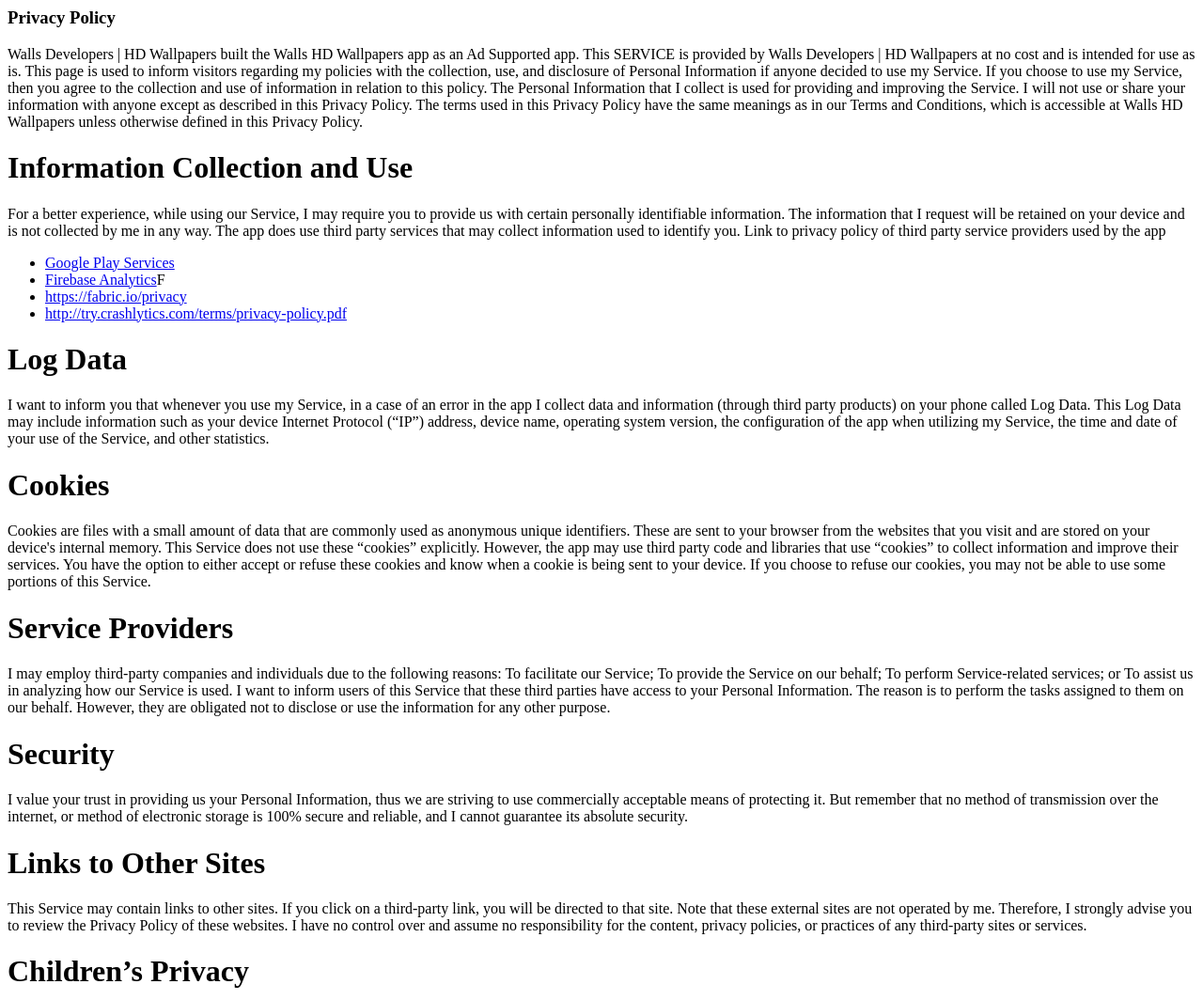
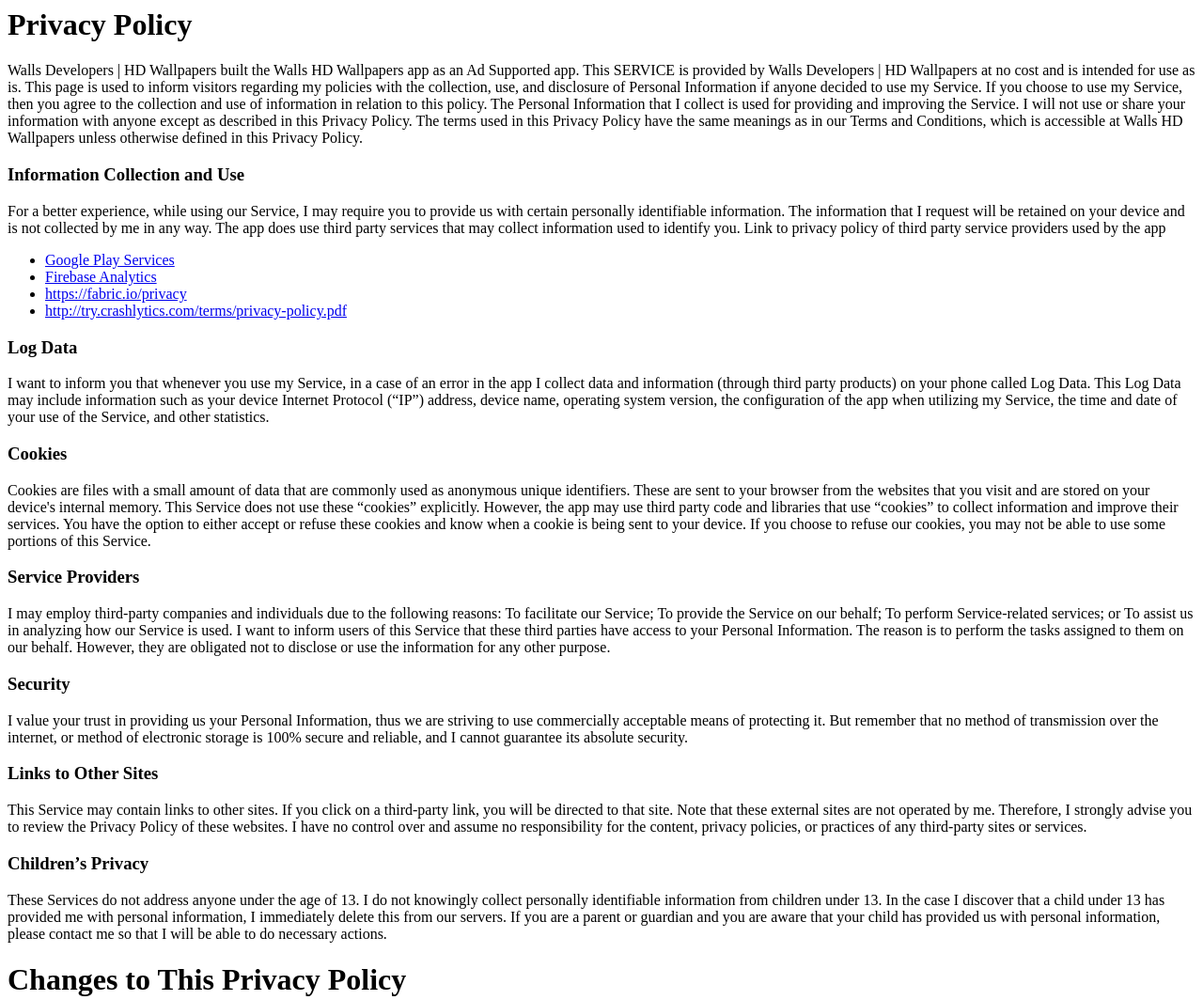
Before and after one commit to wallsHDWallpapers/privacy, a plain HTML site: page index.html in a window 1280 px wide. Shown: the top 1064 px of the page at 94% size. Drawn offline with Linux system fonts and the light colour scheme.

Commit message:
Update index.html

```diff
--- a/index.html
+++ b/index.html
@@ -1,4 +1,4 @@
-<h3>Privacy Policy</h3>
+<h1>Privacy Policy</h1>
 Walls Developers | HD Wallpapers built the Walls HD Wallpapers app as an Ad Supported app. This SERVICE is provided by Walls Developers | HD Wallpapers at no cost and is intended for use as is.
 
 This page is used to inform visitors regarding my policies with the collection, use, and disclosure of Personal Information if anyone decided to use my Service.
@@ -7,7 +7,7 @@
 
 The terms used in this Privacy Policy have the same meanings as in our Terms and Conditions, which is accessible at Walls HD Wallpapers unless otherwise defined in this Privacy Policy.
 
-<h1>Information Collection and Use</h1>
+<h3>Information Collection and Use</h3>
 
 For a better experience, while using our Service, I may require you to provide us with certain personally identifiable information. The information that I request will be retained on your device and is not collected by me in any way.
 
@@ -17,22 +17,22 @@
 
 <ul>
   <li><a href="https://policies.google.com/privacy">Google Play Services</a></li>
-  <li><a href="https://firebase.google.com/policies/analytics">Firebase Analytics</a>F</li>
+  <li><a href="https://firebase.google.com/policies/analytics">Firebase Analytics</a></li>
   <li><a href="url">https://fabric.io/privacy</a></li>
   <li><a href="url">http://try.crashlytics.com/terms/privacy-policy.pdf</a></li>
 </ul>
 
-<h1>Log Data</h1>
+<h3>Log Data</h3>
 
 I want to inform you that whenever you use my Service, in a case of an error in the app I collect data and information (through third party products) on your phone called Log Data. This Log Data may include information such as your device Internet Protocol (“IP”) address, device name, operating system version, the configuration of the app when utilizing my Service, the time and date of your use of the Service, and other statistics.
 
-<h1>Cookies</h1>
+<h3>Cookies</h3>
 
 Cookies are files with a small amount of data that are commonly used as anonymous unique identifiers. These are sent to your browser from the websites that you visit and are stored on your device's internal memory.
 
 This Service does not use these “cookies” explicitly. However, the app may use third party code and libraries that use “cookies” to collect information and improve their services. You have the option to either accept or refuse these cookies and know when a cookie is being sent to your device. If you choose to refuse our cookies, you may not be able to use some portions of this Service.
 
-<h1>Service Providers</h1>
+<h3>Service Providers</h3>
 
 I may employ third-party companies and individuals due to the following reasons:
 
@@ -42,15 +42,15 @@
 To assist us in analyzing how our Service is used.
 I want to inform users of this Service that these third parties have access to your Personal Information. The reason is to perform the tasks assigned to them on our behalf. However, they are obligated not to disclose or use the information for any other purpose.
 
-<h1>Security</h1>
+<h3>Security</h3>
 
 I value your trust in providing us your Personal Information, thus we are striving to use commercially acceptable means of protecting it. But remember that no method of transmission over the internet, or method of electronic storage is 100% secure and reliable, and I cannot guarantee its absolute security.
 
-<h1>Links to Other Sites</h1>
+<h3>Links to Other Sites</h3>
 
 This Service may contain links to other sites. If you click on a third-party link, you will be directed to that site. Note that these external sites are not operated by me. Therefore, I strongly advise you to review the Privacy Policy of these websites. I have no control over and assume no responsibility for the content, privacy policies, or practices of any third-party sites or services.
 
-<h1>Children’s Privacy</h1>
+<h3>Children’s Privacy</h3>
 
 These Services do not address anyone under the age of 13. I do not knowingly collect personally identifiable information from children under 13. In the case I discover that a child under 13 has provided me with personal information, I immediately delete this from our servers. If you are a parent or guardian and you are aware that your child has provided us with personal information, please contact me so that I will be able to do necessary actions.
 
```
